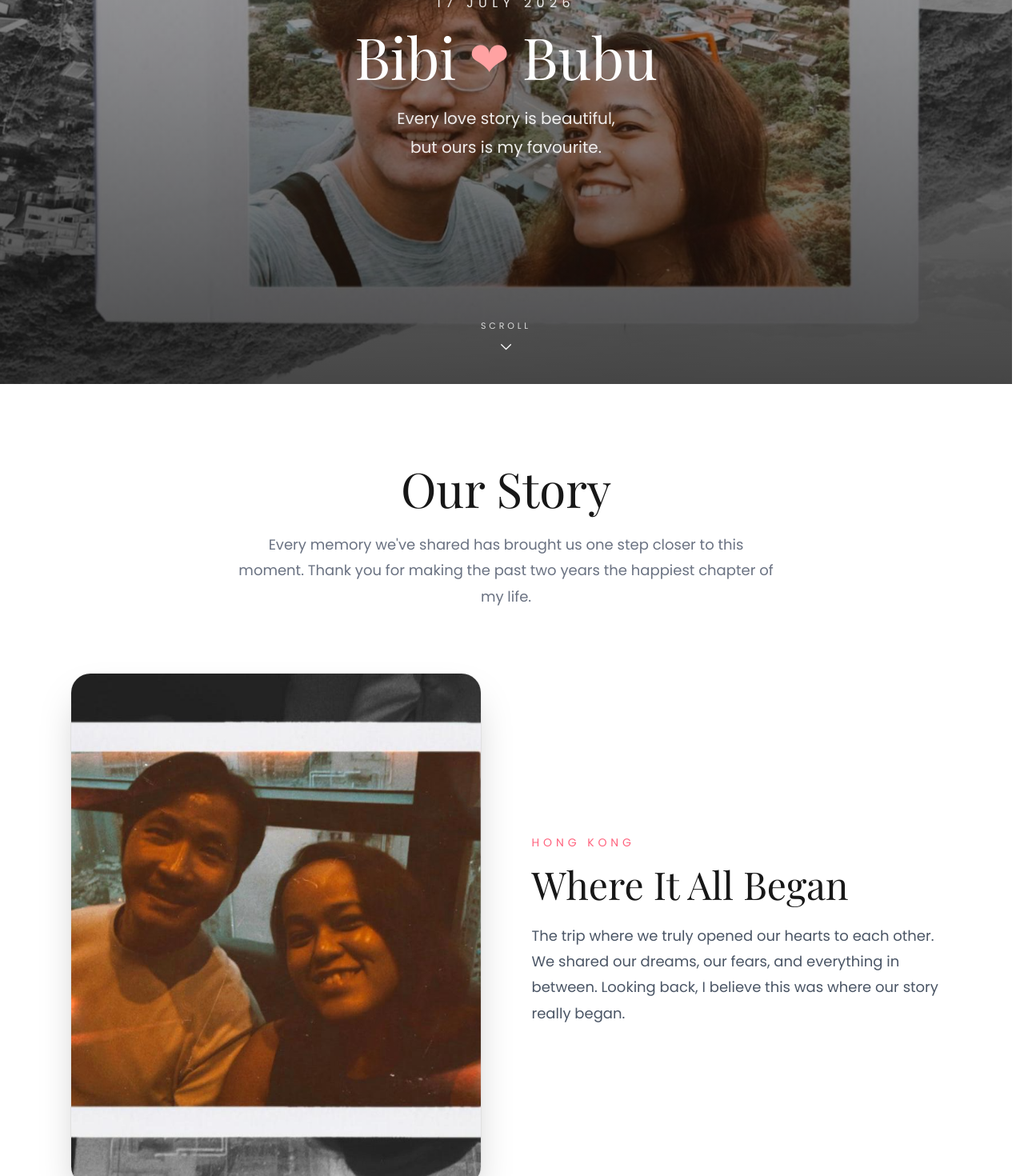
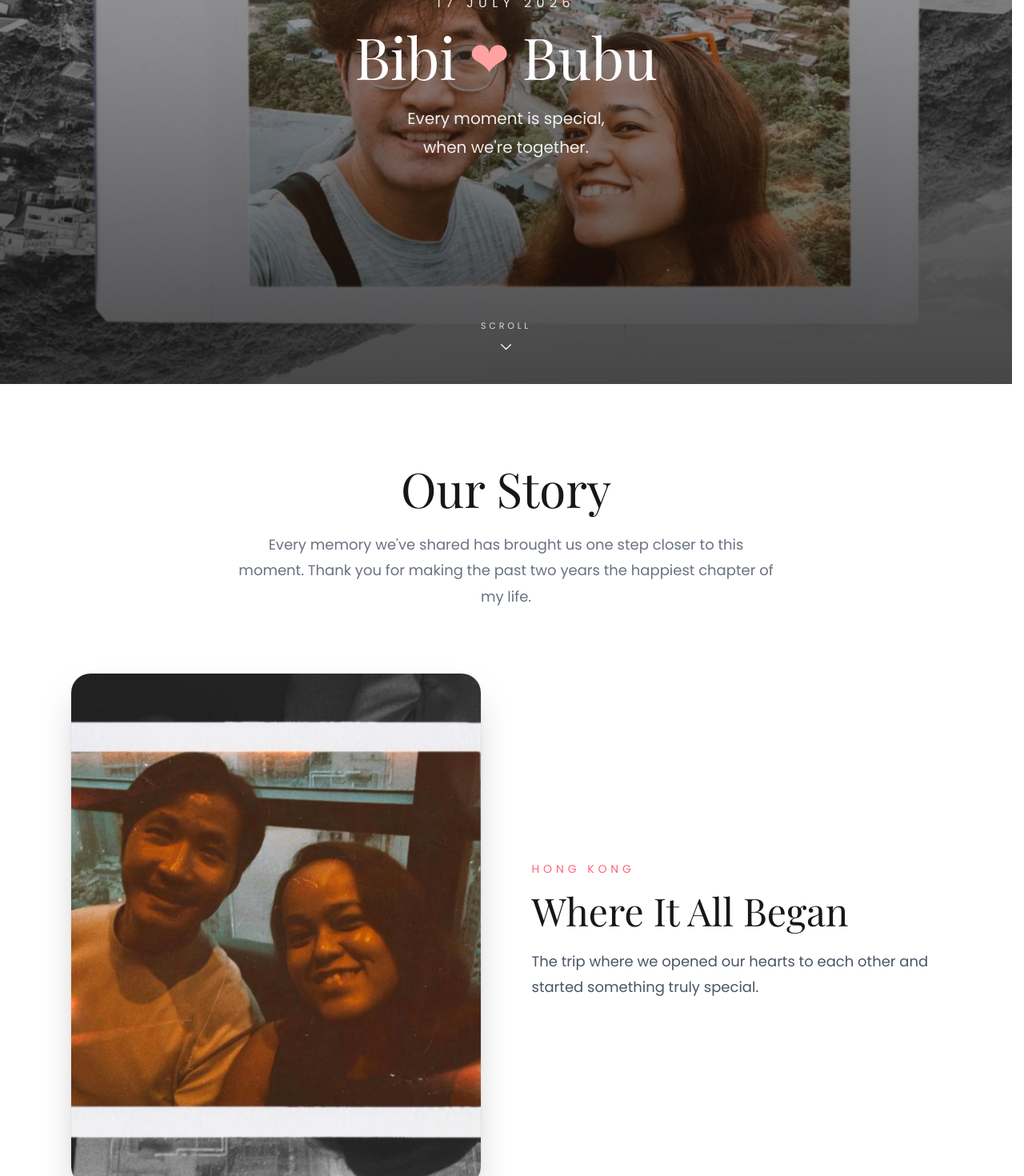
Before and after one commit to firstzbox/marrymewillyou, a Next.js app: page / in a window 1280 px wide. Shown: the part 320-1790 px from the top of the page at 80% size. Built offline with nearby package versions, Linux system fonts and the light colour scheme; a web font is replaced by a local one.

Commit message:
Updated text

```diff
--- a/components/FinalMessage.tsx
+++ b/components/FinalMessage.tsx
@@ -29,30 +29,21 @@ export default function FinalMessage() {
             </h2>
 
             <div className="space-y-6 text-base leading-8 text-gray-600 sm:text-lg sm:leading-9">
-              <p>Thank you for every laugh we've shared.</p>
+              <p>Thank you for every laughter we've shared.</p>
 
-              <p>Thank you for every adventure we've been on.</p>
+              <p>Thank you for every adventure we've taken together.</p>
 
-              <p>
-                Thank you for believing in me, supporting me, and loving me for
-                who I am.
-              </p>
+              <p>Thank you for always being by my side and loving me for who I am.</p>
 
-              <p>
-                Thank you for making the past two years the happiest years of my
-                life.
-              </p>
+              <p>Thank you for making the past two years so beautiful, meaningful, and unforgettable.</p>
 
-              <p>
-                Every memory you've just seen reminds me how incredibly lucky I
-                am to have you by my side.
-              </p>
+              <p>Every memory we've created reminds me how incredibly lucky I am to have you by my side.</p>
 
               <div className="pt-4">
                 <div className="mx-auto mb-6 h-px w-24 bg-rose-200 md:mx-0" />
 
                 <p className="text-xl font-light text-black sm:text-2xl">
-                  There's just one more thing I'd like to tell you...
+                  There's just one more thing...
                 </p>
               </div>
             </div>
--- a/components/Hero.tsx
+++ b/components/Hero.tsx
@@ -26,9 +26,9 @@ export default function Hero() {
         <CoupleTitle className="mb-6 text-white" />
 
         <p className="max-w-xs text-base leading-7 text-white/90 sm:max-w-md sm:text-lg sm:leading-8 md:max-w-2xl md:text-xl">
-          Every love story is beautiful,
+          Every moment is special,
           <br />
-          but ours is my favourite.
+          when we're together.
         </p>
 
         <div className="absolute bottom-8 left-1/2 flex -translate-x-1/2 flex-col items-center animate-bounce">
--- a/components/LoadingScreen.tsx
+++ b/components/LoadingScreen.tsx
@@ -30,21 +30,21 @@ export default function LoadingScreen() {
     <motion.div
       initial={{ opacity: 1 }}
       exit={{ opacity: 0 }}
-      transition={{ duration: 1.5, ease: "easeInOut" }}
+      transition={{ duration: 2.5, ease: "easeInOut" }}
       className="fixed inset-0 z-50 bg-white"
     >
       <div className="flex min-h-screen flex-col items-center justify-center px-6 text-center">
         <motion.p
           initial={{ opacity: 0, y: 10 }}
           animate={{ opacity: 1, y: 0 }}
-          transition={{ duration: 0.8 }}
+          transition={{ duration: 1 }}
           className="mb-4 text-xs uppercase tracking-[0.4em] text-gray-400 sm:text-sm md:text-base"
         >
           17 July 2026
         </motion.p>
 
         <motion.div
-          initial={{ opacity: 0, scale: 0.98 }}
+          initial={{ opacity: 0, scale: 0.8 }}
           animate={{ opacity: 1, scale: 1 }}
           transition={{ duration: 1 }}
           className="mb-7"
@@ -57,7 +57,7 @@ export default function LoadingScreen() {
             opacity: hideLoading ? 0 : 0.75,
             y: hideLoading ? -10 : 0,
           }}
-          transition={{ duration: 0.6 }}
+          transition={{ duration: 1 }}
           className="flex items-center gap-3 text-sm text-gray-500 sm:text-base md:text-lg"
         >
           <motion.span
--- a/components/Story.tsx
+++ b/components/Story.tsx
@@ -6,61 +6,61 @@ const moments = [
     image: "/images/HK.jpeg",
     title: "Where It All Began",
     subtitle: "Hong Kong",
-    text: "The trip where we truly opened our hearts to each other. We shared our dreams, our fears, and everything in between. Looking back, I believe this was where our story really began.",
+    text: "The trip where we opened our hearts to each other and started something truly special.",
   },
   {
     image: "/images/First Date.jpeg",
     title: "Our First Date",
     subtitle: "A New Beginning",
-    text: "I still remember how nervous and excited I was. Somehow, being with you just felt easy. From that day on, I knew I wanted to spend more time with you.",
+    text: "I still remember how nervous and excited I was, not knowing this would become the start of our story.",
   },
   {
     image: "/images/First Trip.jpeg",
     title: "Our First Adventure Together",
     subtitle: "Our First Adventure",
-    text: "Our first adventure together became a memory I'll always treasure. It wasn't about where we went, but the fact that we experienced it together. Every place is better with you beside me.",
+    text: "Every journey became more meaningful because I got to experience it with you by my side.",
   },
   {
     image: "/images/Bali.jpeg",
     title: "Beach Days",
     subtitle: "Bali",
-    text: "Watching the sunset with you reminded me that every beautiful view is even better when we're together. Bali gave us memories I'll cherish forever.",
+    text: "The sunsets were beautiful, especially when you're watching them with me.",
   },
   {
     image: "/images/Birthday.jpeg",
     title: "Celebrating You",
     subtitle: "Your Birthday",
-    text: "Seeing you smile is my favourite gift. Celebrating your birthday with you filled my heart with happiness and reminded me how lucky I am to have you.",
+    text: "Seeing your smile will always be one of my favourite moments.",
   },
   {
     image: "/images/Valentines.jpeg",
     title: "Valentine's Day",
     subtitle: "A Day of Love",
-    text: "I fall in love with you a little more every single day. Thank you for making not just Valentine's Day, but every day, feel so special.",
+    text: "Every day with you gives me another reason to fall in love with you all over again.",
   },
   {
     image: "/images/Anniversary0.5.jpeg",
     title: "A Beautiful Surprise",
     subtitle: "Half-Year Anniversary",
-    text: "You surprised me with a sunflower. It wasn't just the flower I remembered, but the love, thoughtfulness, and happiness behind such a simple yet meaningful gesture.",
+    text: "My first flower, a simple gesture that became a memory I will always treasure.",
   },
   {
     image: "/images/Anniversary.jpeg",
     title: "One Year Together",
     subtitle: "Our First Anniversary",
-    text: "One year filled with laughter, adventures, and countless memories. Thank you for choosing me every single day. I can't wait to create many more memories with you.",
+    text: "One year filled with laughter, adventures, and countless memories.",
   },
   {
     image: "/images/Christmas.jpeg",
     title: "Christmas Together",
     subtitle: "The Holidays",
-    text: "The holidays became warmer, brighter, and so much more meaningful because I got to spend them with you. Every Christmas wish came true the moment I had you by my side.",
+    text: "The holidays became warmer, brighter, and so much more meaningful.",
   },
   {
     image: "/images/Ringmaking.jpeg",
     title: "A Special Memory",
     subtitle: "Making Rings Together",
-    text: "Making rings together became one of my favourite memories. It was our first couple activity, and looking back now, it reminds me how every little moment with you has been leading us to today.",
+    text: "A reminder that every little moment we've shared has been bringing us closer to this day.",
   },
 ];
 
--- a/components/TurnAround.tsx
+++ b/components/TurnAround.tsx
@@ -10,9 +10,6 @@ export default function LookUp() {
           Turn Around
         </h1>
 
-        <p className="mx-auto max-w-xl text-lg leading-8 text-gray-600 sm:text-xl sm:leading-9">
-          Because I'd rather tell you this in person.
-        </p>
       </div>
     </section>
   );
```
